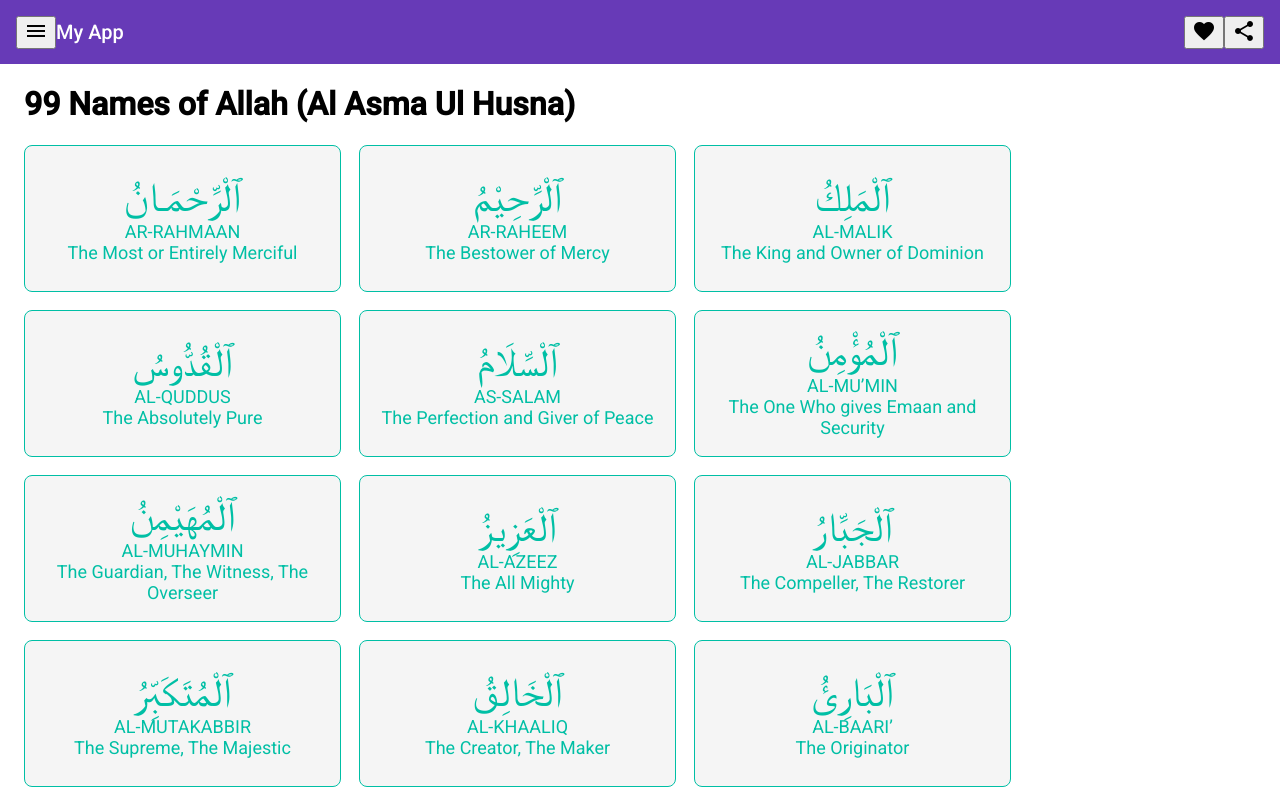
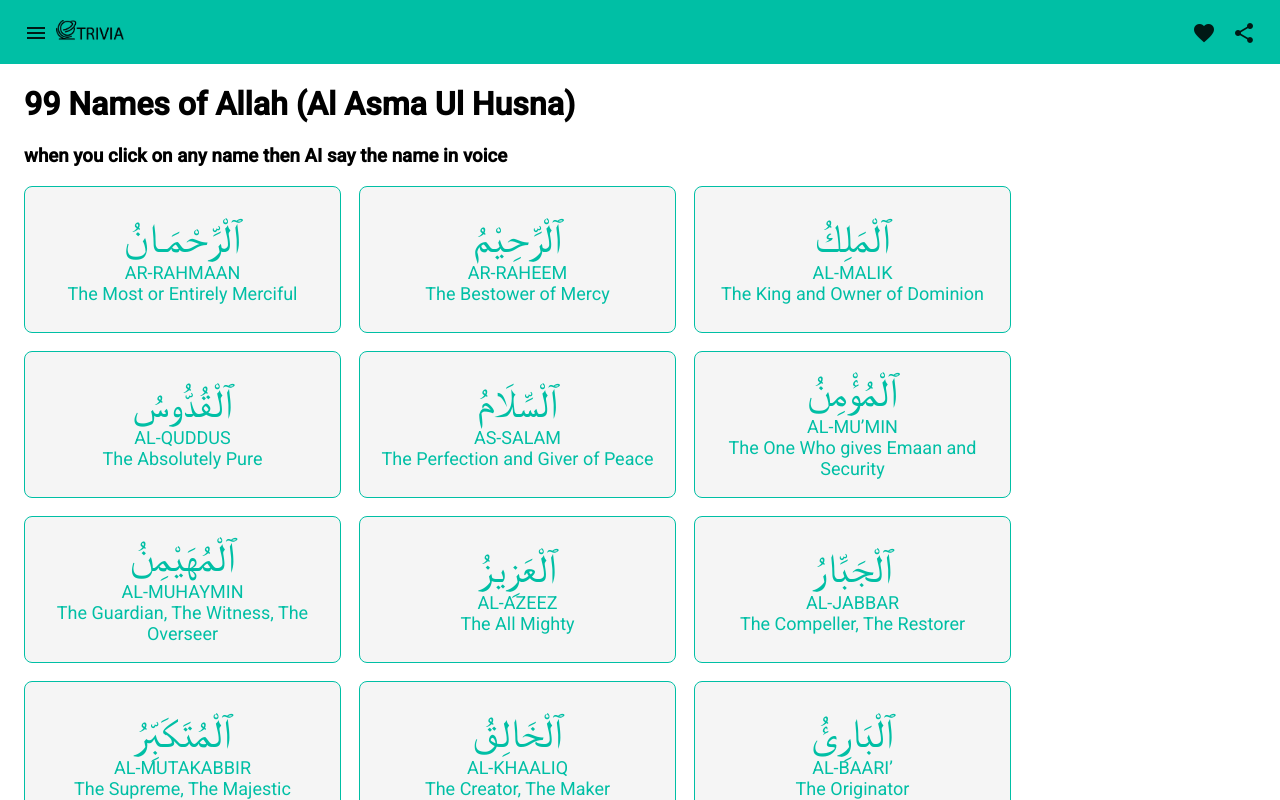
Before and after one commit to anjum-ara-1/allah-swt-names, an Angular app: page / in a window 1280 px wide. Shown: the top 800 px of the page. Built offline with nearby package versions, Linux system fonts and the light colour scheme.

Commit message:
minnor change

```diff
--- a/src/app/app.module.ts
+++ b/src/app/app.module.ts
@@ -10,6 +10,7 @@ import { MatGridListModule } from '@angular/material/grid-list';
 import { MatCardModule } from '@angular/material/card';
 import { MatToolbarModule } from '@angular/material/toolbar';
 import { MatIconModule } from '@angular/material/icon';
+import { MatButtonModule } from '@angular/material/button';
 
 @NgModule({
   declarations: [AppComponent, NamesOfAllahComponent],
@@ -23,6 +24,7 @@ import { MatIconModule } from '@angular/material/icon';
     MatCardModule,
     MatToolbarModule,
     MatIconModule,
+    MatButtonModule,
   ],
   providers: [],
   bootstrap: [AppComponent],
--- a/src/app/names-of-allah/names-of-allah.component.html
+++ b/src/app/names-of-allah/names-of-allah.component.html
@@ -1,8 +1,8 @@
-<mat-toolbar color="primary">
+<mat-toolbar >
   <button mat-icon-button class="example-icon" aria-label="Example icon-button with menu icon">
     <mat-icon>menu</mat-icon>
   </button>
-  <span>My App</span>
+  <img [routerLink]="'/'" src="/assets/icon.png" width="68px" height="24px" />
   <span class="example-spacer"></span>
   <button mat-icon-button class="example-icon favorite-icon" aria-label="Example icon-button with heart icon">
     <mat-icon>favorite</mat-icon>
@@ -14,10 +14,11 @@
 
 <div class="container">
   <h1>99 Names of Allah (Al Asma Ul Husna)</h1>
-  <div id="name-line" fxLayoutGap="10px">
-    <div class="letter-box" *ngFor="let item of dataSource" >
+  <h3>when you click on any name then AI say the name in voice</h3>
+  <div id="name-line" fxLayoutGap="10px" >
+    <div class="letter-box" *ngFor="let item of dataSource"  (click)="playSound(item.Audio!)">
       <div class="letter-only letter-border letter-selector">
-        <div class="main-letter" (click)="playSound(item.Audio!)">
+        <div class="main-letter" >
           <span> <span class="name-design"> {{item.Name}} </span><br>{{item.Transliteration}}<br>
             {{item.Meaning}}</span>
         </div>
--- a/src/app/names-of-allah/names-of-allah.component.scss
+++ b/src/app/names-of-allah/names-of-allah.component.scss
@@ -64,6 +64,9 @@
 }
 .example-spacer {
   flex: 1 1 auto;
+}
+.mat-toolbar{
+  background-color: #00bfa5;
 }
 
 // .mat-toolbar {
--- a/src/assets/NamesOfAllah.json
+++ b/src/assets/NamesOfAllah.json
@@ -57,7 +57,7 @@
         "Name": "ٱلْمُتَكَبِّرُ",
         "Transliteration": "AL-MUTAKABBIR",
         "Meaning": "The Supreme, The Majestic",
-        "Audio":"AL-MUTAKABBI.mp3"
+        "Audio":"AL-MUTAKABBIR.mp3"
     },
     {
         "Name": "ٱلْخَالِقُ",
```
